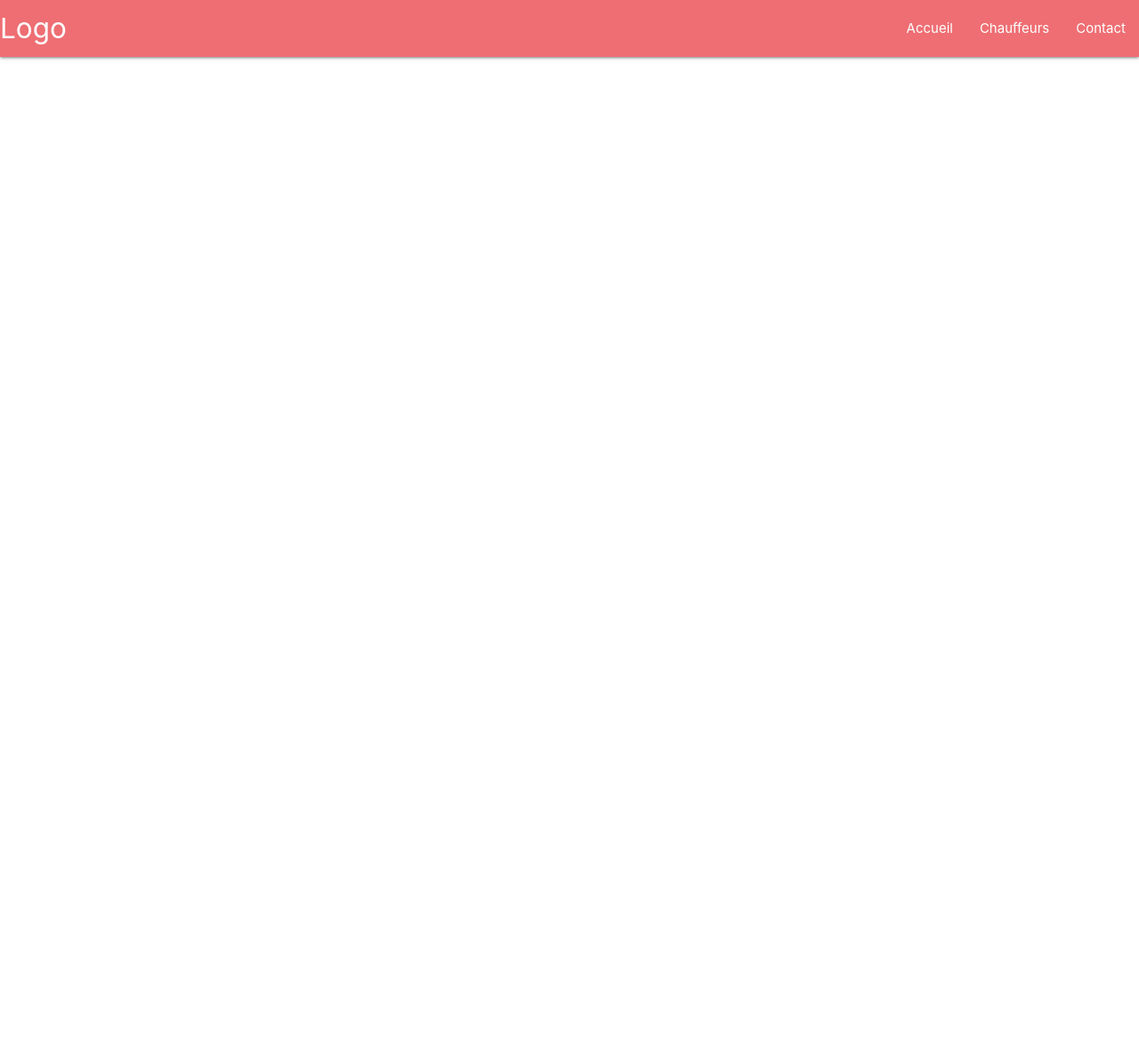
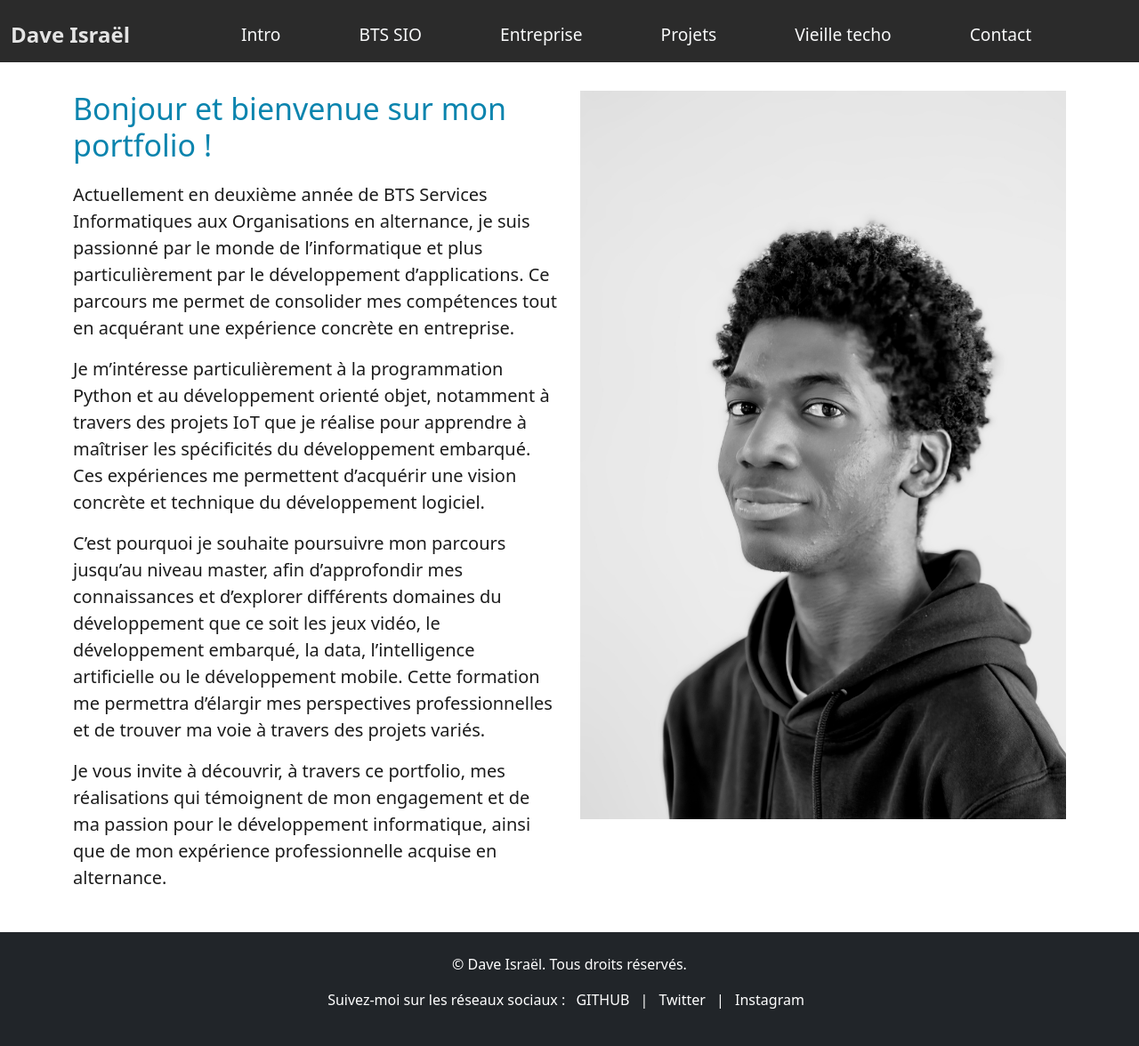
Before and after one commit to davycx10/davycx10.github.io, a PHP site: page / in a window 1280 px wide. Shown: the whole page at 89% size. Before the commit the page ends 67 px from the top, so only its background shows below. Run offline with PHP 8.4, Linux system fonts and the light colour scheme.

Commit message:
add structure complete

```diff
--- a/View/accueil.php
+++ b/View/accueil.php
@@ -0,0 +1,31 @@
+<link rel="stylesheet" href="style/accueil.css">
+
+<div class="container">
+  <div class="row">
+    <div class="col-md-6">
+      <h2>Bonjour et bienvenue sur mon portfolio !</h2>
+
+      <p>
+        Actuellement en deuxième année de BTS Services Informatiques aux Organisations en alternance, je suis passionné par le monde de l’informatique et plus particulièrement par le développement d’applications. Ce parcours me permet de consolider mes compétences tout en acquérant une expérience concrète en entreprise.
+      </p>
+
+        <p>
+        Je m’intéresse particulièrement à la programmation Python et au développement orienté objet, notamment à travers des projets IoT que je réalise pour apprendre à maîtriser les spécificités du développement embarqué. Ces expériences me permettent d’acquérir une vision concrète et technique du développement logiciel.
+
+        </p>
+
+        <p>
+            C’est pourquoi je souhaite poursuivre mon parcours jusqu’au niveau master,
+            afin d’approfondir mes connaissances et d’explorer différents domaines du développement que ce soit les jeux vidéo, le développement embarqué, la data, l’intelligence artificielle ou le développement mobile. Cette formation me permettra d’élargir mes perspectives professionnelles et de trouver ma voie à travers des projets variés.
+        </p>
+
+        <p>
+            Je vous invite à découvrir, à travers ce portfolio, mes réalisations qui témoignent de mon engagement et de ma passion pour le développement informatique, ainsi que de mon expérience professionnelle acquise en alternance.
+        </p>
+
+    </div>
+    <div class="col-md-6">
+      <img src="images/photo.png" alt="Image exemple" class="img-fluid">
+    </div>
+  </div>
+</div>
--- /dev/null
+++ b/View/bts_sio.php
@@ -0,0 +1,3 @@
+<div>
+    bts sio
+</div>
--- a/View/commun/footer.php
+++ b/View/commun/footer.php
@@ -1,2 +1,16 @@
+  <link rel="stylesheet" href="style/footer.css">
+
+  <!-- Footer -->
+  <footer class="bg-dark text-white text-center py-4">
+    <p>&copy; Dave Israël. Tous droits réservés.</p>
+    <p>Suivez-moi sur les réseaux sociaux :
+      <a href="https://github.com/davycx10" class="text-white mx-2">GITHUB</a> |
+      <a href="#" class="text-white mx-2">Twitter</a> |
+      <a href="#" class="text-white mx-2">Instagram</a>
+    </p>
+  </footer>
+
+
+
 </body>
 </html>
--- a/View/commun/header.php
+++ b/View/commun/header.php
@@ -1,25 +1,57 @@
 <!DOCTYPE html>
-<html lang="en">
+<html lang="fr">
 <head>
-    <meta charset="UTF-8">
-    <meta name="viewport" content="width=device-width, initial-scale=1.0">
-    <title>Document</title>
-        <!-- Compiled and minified CSS -->
-    <link rel="stylesheet" href="https://cdnjs.cloudflare.com/ajax/libs/materialize/1.0.0/css/materialize.min.css">
-
-    <!-- Compiled and minified JavaScript -->
-    <script src="https://cdnjs.cloudflare.com/ajax/libs/materialize/1.0.0/js/materialize.min.js"></script>
+  <meta charset="UTF-8" />
+  <meta name="viewport" content="width=device-width, initial-scale=1" />
+  <title>Portfolio</title>
+  <link href="https://cdn.jsdelivr.net/npm/bootstrap@5.3.0/dist/css/bootstrap.min.css" rel="stylesheet" />
+  <link rel="stylesheet" href="style/header.css">
 </head>
-
 <body>
 
-  <nav>
-    <div class="nav-wrapper">
-      <a href="#" class="brand-logo">Logo</a>
-      <ul id="nav-mobile" class="right hide-on-med-and-down">
-        <li><a href="index.php?page=accueil">Accueil</a></li>
-        <li><a href="index.php?page=chauffeur">Chauffeurs</a></li>
-        <li><a href="index.php?page=contact">Contact</a></li>
+<header>
+
+<nav class="navbar navbar-expand-lg ">
+  <div class="container-fluid">
+    <a class="navbar-brand" href="#">Dave Israël</a>
+    <button class="navbar-toggler" type="button" data-bs-toggle="collapse" data-bs-target="#navbarNav"
+      aria-controls="navbarNav" aria-expanded="false" aria-label="Toggle navigation">
+      <span class="navbar-toggler-icon"></span>
+    </button>
+
+    <div class="collapse navbar-collapse justify-content-center" id="navbarNav">
+      <ul class="navbar-nav" id="nav-mobile">
+
+        <li class="nav-item">
+          <a class="nav-link" href="index.php?page=accueil">Intro</a>
+        </li>
+
+        <li class="nav-item">
+          <a class="nav-link" href="index.php?page=BTS SIO">BTS SIO</a>
+        </li>
+
+        <li class="nav-item">
+          <a class="nav-link" href="index.php?page=Entreprise">Entreprise</a>
+        </li>
+
+        <li class="nav-item">
+          <a class="nav-link" href="index.php?page=Projets">Projets</a>
+        </li>
+
+        <li class="nav-item">
+          <a class="nav-link" href="index.php?page=Vieille techno">Vieille techo</a>
+        </li>
+
+        <li class="nav-item">
+          <a class="nav-link" href="index.php?page=Contact">Contact</a>
+        </li>
+
+
       </ul>
     </div>
-  </nav>
+  </div>
+</nav>
+
+</header>
+
+<script src="https://cdn.jsdelivr.net/npm/bootstrap@5.3.0/dist/js/bootstrap.bundle.min.js"></script>
--- /dev/null
+++ b/View/contact.php
@@ -0,0 +1,3 @@
+<div>
+    contact
+</div>
--- /dev/null
+++ b/View/entreprise.php
@@ -0,0 +1,3 @@
+<div>
+    entreprise
+</div>
--- /dev/null
+++ b/View/projets.php
@@ -0,0 +1,3 @@
+<div>
+    projets
+</div>
--- /dev/null
+++ b/View/vieille_techno.php
@@ -0,0 +1,3 @@
+<div>
+    vieille techno
+</div>
--- a/index.php
+++ b/index.php
@@ -9,9 +9,26 @@ switch($page){
         include('View/accueil.php');
         break;
 
-    case 'accueil':
-        include('View/accueil.php');
+    case 'BTS SIO':
+        include('View/bts_sio.php');
         break;
+
+    case 'Entreprise':
+        include('View/entreprise.php');
+        break;
+
+    case 'Projets':
+        include('View/projets.php');
+        break;
+
+    case 'Vieille techno':
+        include('View/vieille_techno.php');
+        break;
+
+    case 'Contact':
+        include('View/contact.php');
+        break;
+
 
 
     default:
--- /dev/null
+++ b/style/accueil.css
@@ -0,0 +1,14 @@
+.container{
+    padding-top: 2rem;
+}
+
+.container h2 {
+    font-size: 34px;
+    margin-bottom: 20px;
+    color: #0A84AE;
+}
+
+.container p {
+    color: #1C1C1C;
+    font-size: 20px;
+}
--- /dev/null
+++ b/style/footer.css
@@ -0,0 +1,12 @@
+footer {
+  padding: 25px 0;
+   margin-top: 30px;
+}
+
+footer a {
+  text-decoration: none;
+}
+
+footer a:hover {
+  text-decoration: underline;
+}
--- /dev/null
+++ b/style/header.css
@@ -0,0 +1,41 @@
+/* CSS personnalisé pour le header */
+.navbar {
+  background: #2B2B2B;
+  box-shadow: 0 4px 6px rgba(255, 253, 253, 0.1);
+  transition: background 0.3s ease;
+  padding-top: 1rem;
+}
+
+.navbar-nav {
+  gap: 2.5rem; /* espace entre les liens */
+}
+
+.navbar-nav .nav-link {
+  margin-left: 1rem;      /* espace à gauche de chaque lien */
+  margin-right: 1rem;     /* espace à droite */
+  font-size: 1.2rem;      /* augmente la taille du texte */
+  color: #f8f9fa;
+}
+
+.navbar-brand {
+  color: #E4E4E4 !important;
+  font-size: 1.5rem;
+  font-weight: bold;
+}
+
+.navbar-nav .nav-link:hover,
+.navbar-nav .nav-link:focus {
+  color: #89A7B1;
+}
+
+/* .btn-outline-light {
+  border-color: #89A7B1;
+  color: #89A7B1;
+  transition: background-color 0.3s ease, color 0.3s ease;
+}
+
+.btn-outline-light:hover,
+.btn-outline-light:focus {
+  background-color: #ffffff !important;
+  color: #ffffff !important;
+} */
```
Also changed, not shown: text.txt (added, +11 -0 lines), README.md, images/photo.png (added).
